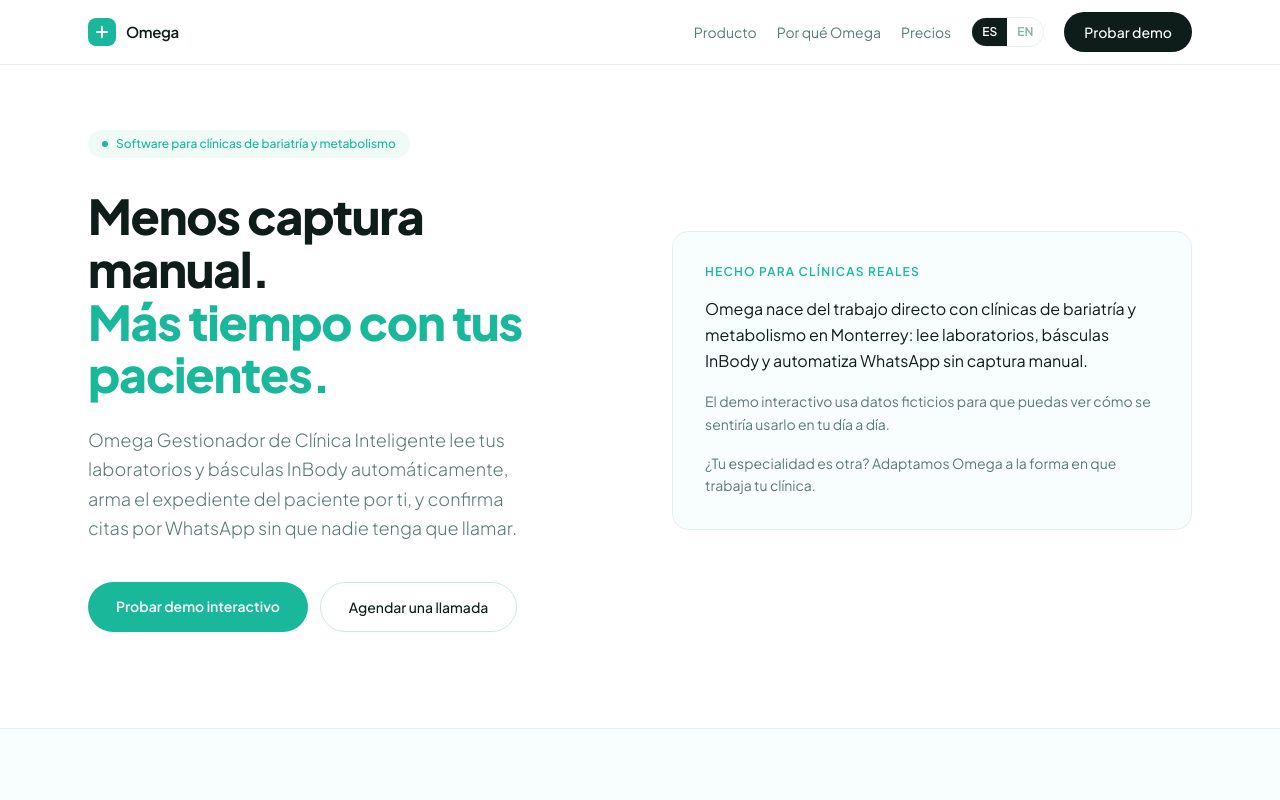
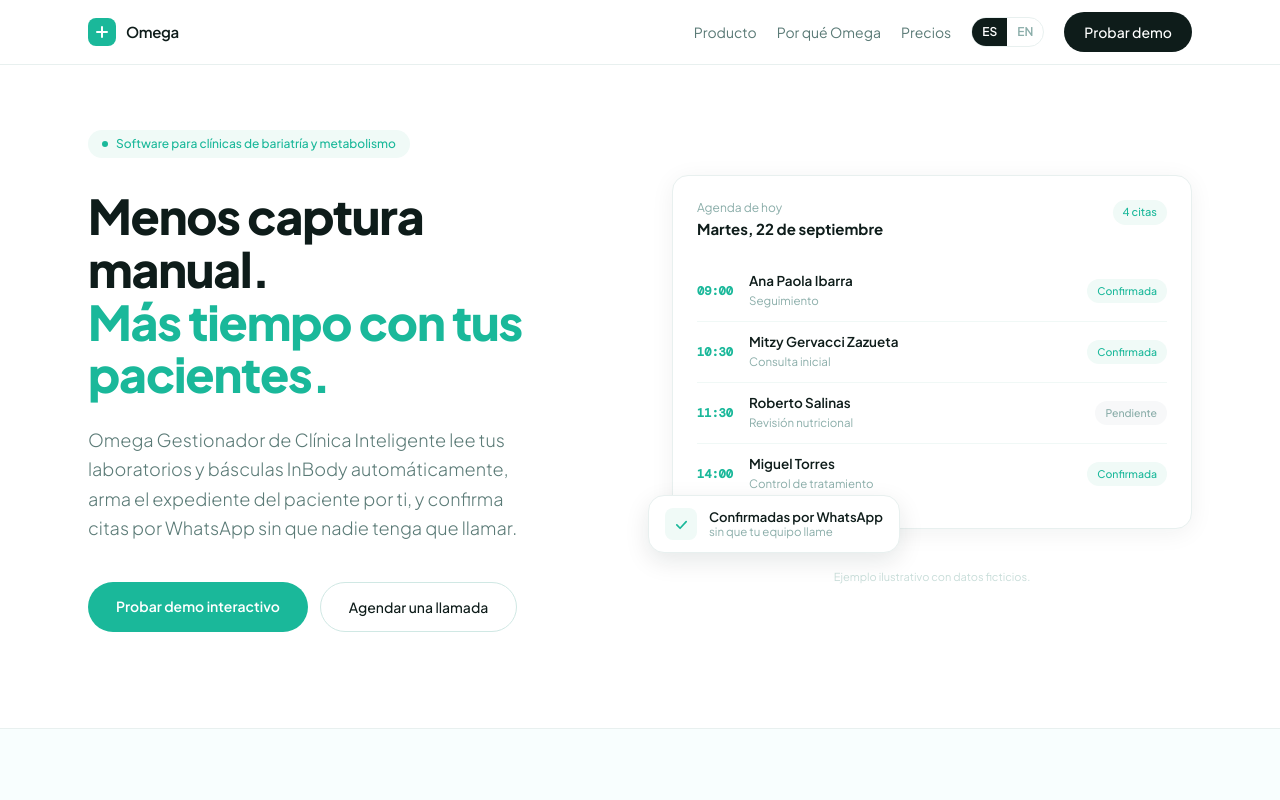
Before and after one commit to SchemaMx/Official_Website, a React (Vite) app: page /omega in a window 1280 px wide. Shown: the top 800 px of the page. Built offline with nearby package versions, Linux system fonts and the light colour scheme; the HTML template or start-up script is replaced by a standard one.

Commit message:
Visual Display

```diff
--- a/src/pages/OmegaLanding.tsx
+++ b/src/pages/OmegaLanding.tsx
@@ -7,6 +7,7 @@
 type TourTab = { id: string; label: string; title: string; desc: string; items: string[] }
 type Tier = { name: string; price: string; cadence: string; intro: string; features: string[]; highlight?: boolean; cta: string }
 type WhyRow = { generic: string; omega: string }
+type HeroApt = { time: string; name: string; type: string; confirmed: boolean }
 
 type Content = {
   navProduct: string
@@ -19,10 +20,15 @@
   heroBody: string
   heroCtaPrimary: string
   heroCtaSecondary: string
-  cardEyebrow: string
-  cardBody1: string
-  cardBody2: string
-  cardBody3: string
+  heroCardTitle: string
+  heroCardDate: string
+  heroCardCount: string
+  heroCardApts: HeroApt[]
+  heroStatusConfirmed: string
+  heroStatusPending: string
+  heroBadgeTitle: string
+  heroBadgeSub: string
+  heroCardNote: string
   featuresEyebrow: string
   featuresTitle: string
   featuresSub: string
@@ -69,11 +75,20 @@
       'Omega Gestionador de Clínica Inteligente lee tus laboratorios y básculas InBody automáticamente, arma el expediente del paciente por ti, y confirma citas por WhatsApp sin que nadie tenga que llamar.',
     heroCtaPrimary: 'Probar demo interactivo',
     heroCtaSecondary: 'Agendar una llamada',
-    cardEyebrow: 'Hecho para clínicas reales',
-    cardBody1:
-      'Omega nace del trabajo directo con clínicas de bariatría y metabolismo en Monterrey: lee laboratorios, básculas InBody y automatiza WhatsApp sin captura manual.',
-    cardBody2: 'El demo interactivo usa datos ficticios para que puedas ver cómo se sentiría usarlo en tu día a día.',
-    cardBody3: '¿Tu especialidad es otra? Adaptamos Omega a la forma en que trabaja tu clínica.',
+    heroCardTitle: 'Agenda de hoy',
+    heroCardDate: 'Martes, 22 de septiembre',
+    heroCardCount: '4 citas',
+    heroCardApts: [
+      { time: '09:00', name: 'Ana Paola Ibarra', type: 'Seguimiento', confirmed: true },
+      { time: '10:30', name: 'Mitzy Gervacci Zazueta', type: 'Consulta inicial', confirmed: true },
+      { time: '11:30', name: 'Roberto Salinas', type: 'Revisión nutricional', confirmed: false },
+      { time: '14:00', name: 'Miguel Torres', type: 'Control de tratamiento', confirmed: true },
+    ],
+    heroStatusConfirmed: 'Confirmada',
+    heroStatusPending: 'Pendiente',
+    heroBadgeTitle: 'Confirmadas por WhatsApp',
+    heroBadgeSub: 'sin que tu equipo llame',
+    heroCardNote: 'Ejemplo ilustrativo con datos ficticios.',
     featuresEyebrow: 'Qué hace Omega',
     featuresTitle: 'Todo lo que hoy haces a mano, automatizado.',
     featuresSub: 'Diseñado a partir del trabajo real con clínicas de bariatría y metabolismo en Monterrey.',
@@ -224,11 +239,20 @@
       'Omega Intelligent Clinic Management automatically reads your lab work and InBody scales, builds the patient record for you, and confirms appointments over WhatsApp so nobody has to call.',
     heroCtaPrimary: 'Try the interactive demo',
     heroCtaSecondary: 'Book a call',
-    cardEyebrow: 'Built for real clinics',
-    cardBody1:
-      'Omega comes out of direct work with bariatric and metabolic clinics in Monterrey: it reads lab work, InBody scales, and automates WhatsApp without manual entry.',
-    cardBody2: 'The interactive demo uses fictional data so you can see what it would feel like to use it day to day.',
-    cardBody3: 'Different specialty? We adapt Omega to how your clinic works.',
+    heroCardTitle: "Today's schedule",
+    heroCardDate: 'Tuesday, 22 September',
+    heroCardCount: '4 appointments',
+    heroCardApts: [
+      { time: '09:00', name: 'Ana Paola Ibarra', type: 'Follow-up', confirmed: true },
+      { time: '10:30', name: 'Mitzy Gervacci Zazueta', type: 'Initial consultation', confirmed: true },
+      { time: '11:30', name: 'Roberto Salinas', type: 'Nutrition review', confirmed: false },
+      { time: '14:00', name: 'Miguel Torres', type: 'Treatment check-in', confirmed: true },
+    ],
+    heroStatusConfirmed: 'Confirmed',
+    heroStatusPending: 'Pending',
+    heroBadgeTitle: 'Confirmed over WhatsApp',
+    heroBadgeSub: 'without your team calling',
+    heroCardNote: 'Illustrative example with fictional data.',
     featuresEyebrow: 'What Omega does',
     featuresTitle: 'Everything you do by hand today, automated.',
     featuresSub: 'Designed from real work with bariatric and metabolic clinics in Monterrey.',
@@ -490,11 +514,63 @@
             </div>
           </div>
 
-          <div className="rounded-2xl border border-[#e8f0ef] bg-[#f8fefe] p-6 sm:p-8">
-            <p className="text-xs font-semibold text-[#1ab89a] tracking-widest uppercase mb-4">{t.cardEyebrow}</p>
-            <p className="text-[#0e1c1a] text-base leading-relaxed mb-4">{t.cardBody1}</p>
-            <p className="text-[#5a7a76] text-sm leading-relaxed mb-4">{t.cardBody2}</p>
-            <p className="text-[#5a7a76] text-sm leading-relaxed">{t.cardBody3}</p>
+          {/* Product snapshot: the day's agenda with WhatsApp confirmation states,
+              mirroring what the app actually shows. */}
+          <div>
+            <div className="relative">
+            <div className="rounded-2xl border border-[#e8f0ef] bg-white shadow-[0_4px_24px_rgba(14,28,26,0.06)] p-5 sm:p-6">
+              <div className="flex items-start justify-between gap-3 mb-5">
+                <div>
+                  <p className="text-xs text-[#8aada9] mb-0.5">{t.heroCardTitle}</p>
+                  <p className="text-[15px] font-bold text-[#0e1c1a]">{t.heroCardDate}</p>
+                </div>
+                <span className="shrink-0 text-[11px] font-medium bg-[#f0faf7] text-[#1ab89a] px-2.5 py-1 rounded-full whitespace-nowrap">
+                  {t.heroCardCount}
+                </span>
+              </div>
+
+              <div className="flex flex-col">
+                {t.heroCardApts.map((a) => (
+                  <div
+                    key={a.time}
+                    className="flex items-center gap-3 sm:gap-4 py-3 border-b border-[#f0f8f6] last:border-0"
+                  >
+                    <span
+                      className="text-[12px] font-semibold text-[#1ab89a] shrink-0"
+                      style={{ fontFamily: "'DM Mono', monospace" }}
+                    >
+                      {a.time}
+                    </span>
+                    <div className="min-w-0 flex-1">
+                      <p className="text-[13.5px] font-semibold text-[#0e1c1a] truncate leading-tight">{a.name}</p>
+                      <p className="text-[11.5px] text-[#8aada9] truncate mt-0.5">{a.type}</p>
+                    </div>
+                    <span
+                      className={`shrink-0 text-[10.5px] font-medium px-2.5 py-1 rounded-full whitespace-nowrap ${
+                        a.confirmed ? 'bg-[#f0faf7] text-[#1ab89a]' : 'bg-[#f7f8f9] text-[#8aada9]'
+                      }`}
+                    >
+                      {a.confirmed ? t.heroStatusConfirmed : t.heroStatusPending}
+                    </span>
+                  </div>
+                ))}
+              </div>
+            </div>
+
+            <div className="mt-3 lg:mt-0 lg:absolute lg:-bottom-6 lg:-left-6 flex items-center gap-3 bg-white border border-[#e8f0ef] rounded-2xl shadow-[0_8px_24px_rgba(14,28,26,0.10)] px-4 py-3">
+              <span className="w-8 h-8 rounded-lg bg-[#f0faf7] text-[#1ab89a] flex items-center justify-center shrink-0">
+                <svg width="15" height="15" viewBox="0 0 16 16" fill="none">
+                  <path d="M3 8.5l3.5 3.5L13 5" stroke="currentColor" strokeWidth="1.8" strokeLinecap="round" strokeLinejoin="round" />
+                </svg>
+              </span>
+              <div className="leading-tight">
+                <p className="text-[13px] font-semibold text-[#0e1c1a]">{t.heroBadgeTitle}</p>
+                <p className="text-[11.5px] text-[#8aada9]">{t.heroBadgeSub}</p>
+              </div>
+            </div>
+
+            </div>
+            <p className="text-[11px] text-[#c8ddd9] mt-3 lg:mt-10 lg:text-center">{t.heroCardNote}</p>
           </div>
         </div>
       </section>
```
